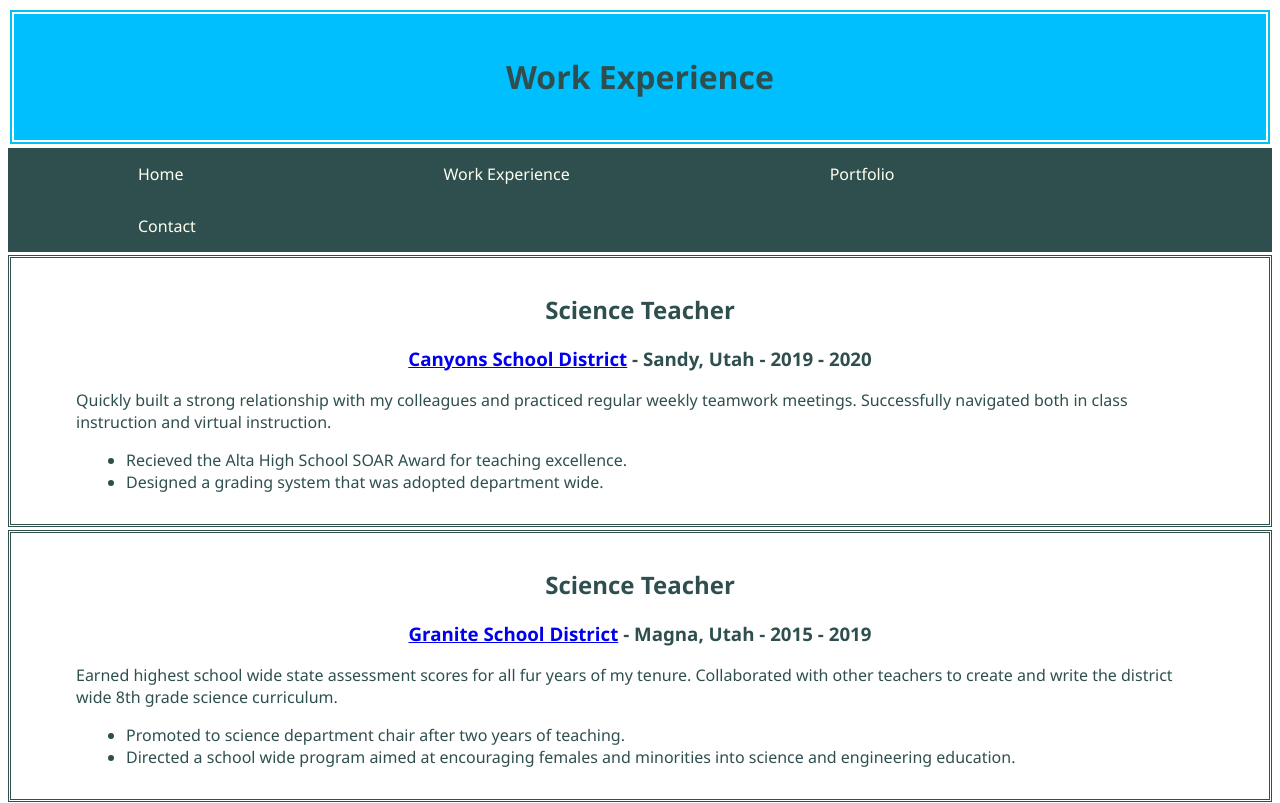
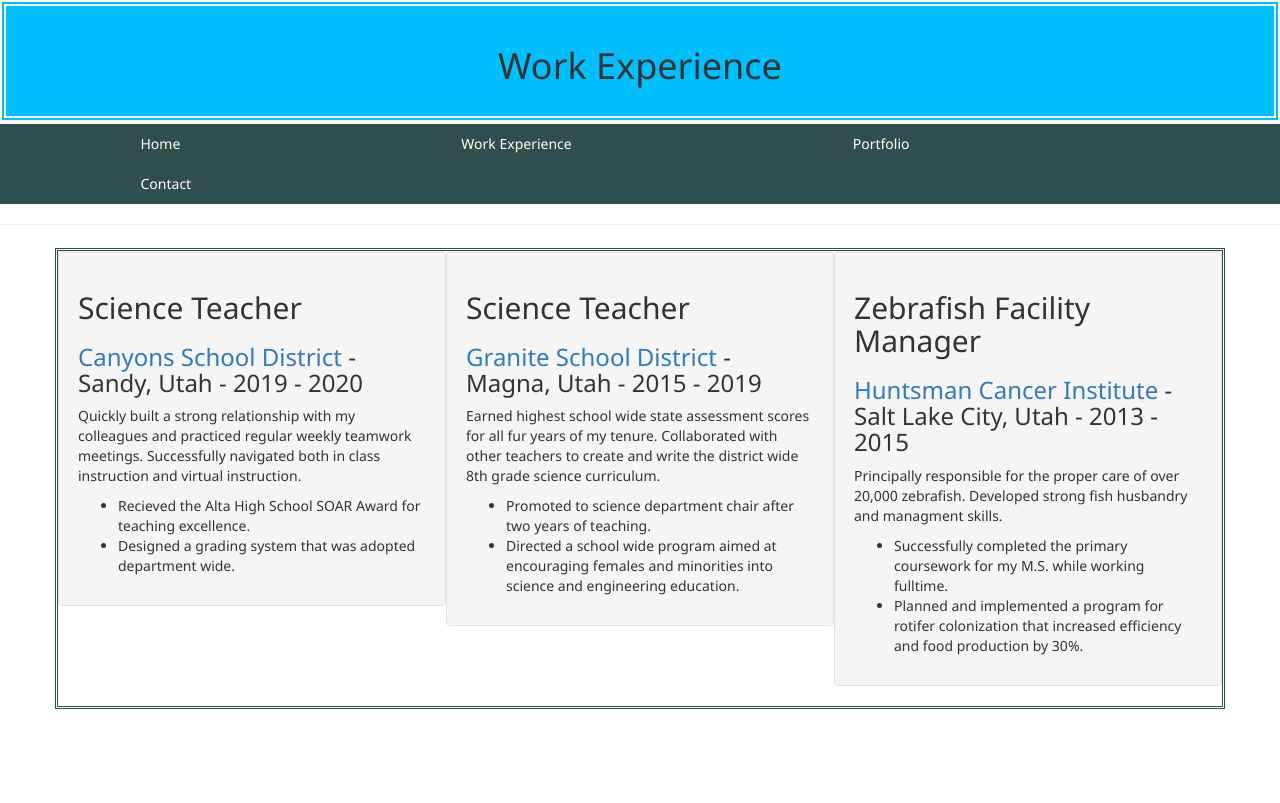
Before and after one commit to Teri-Ed/Project-1, a plain HTML site: page work.html in a window 1280 px wide. Shown: the top 803 px of the page. Drawn offline with nearby package versions, Linux system fonts and the light colour scheme.

Commit message:
Added Bootstrap grid to the work.html page.

```diff
--- a/css/mainstyle.css
+++ b/css/mainstyle.css
@@ -1,3 +1,7 @@
+body {
+    font-family: 'Segoe UI', Tahoma, Geneva, Verdana, sans-serif !important;
+    color: #2f4f4f;
+}
 header {
     margin-bottom: 2.5px;
     padding: 20px;
@@ -7,13 +11,7 @@ header {
     border-style: double
 }
 header > h1, h4 {
-    font-family: 'Segoe UI', Tahoma, Geneva, Verdana, sans-serif;
     text-align: center;
-    color: #2f4f4f;
-}
-body {
-    font-family: 'Segoe UI', Tahoma, Geneva, Verdana, sans-serif;
-    color: #2f4f4f;
 }
 .navigation {
     margin-top: 2.5px;
@@ -34,7 +32,7 @@ li.navlist a {
     color: #fffff0;
     text-align: center;
     text-size-adjust: double;
-    padding: 15px 130px;
+    padding: 10px 140.5px;
     text-decoration: none;
 }
 /* Change the link black on hover */
@@ -44,7 +42,7 @@ li.navlist a:hover {
 .row {
     margin-top: 2.5px;
     border-style: double;
-    border-color: #2f4f4f
+    border-color: #2f4f4f;
 }
 .columnleft {
     float: left;
@@ -75,22 +73,17 @@ section#carousel > figure.visible > img {
     position: relative;
     overflow: hidden;
 }
-.workexperience {
-    margin-top: 2.5px;
-    padding: 15px;
-    border-style: double;
-    border-color: #2f4f4f
+#summarytitle {
+    background-color: #fffff0;
 }
-.worktitle {
-    text-align: center;
+#summary {
+    background-color: #fffff0;
 }
-.workdescription {
-    padding-left: 50px;
-    padding-right: 50px;
+#educationtitle {
+    background-color: #fffff0;
 }
-.worklist {
-    padding-left: 100px;
-    padding-right: 100px;
+.education {
+    background-color: #fffff0;
 }
 .contactform {
     margin-top: 2.5px;
--- /dev/null
+++ b/css/removed.css
@@ -0,0 +1,17 @@
+.workexperience {
+    margin-top: 2.5px;
+    padding: 15px;
+    border-style: double;
+    border-color: #2f4f4f
+}
+.worktitle {
+    text-align: center;
+}
+.workdescription {
+    padding-left: 50px;
+    padding-right: 50px;
+}
+.worklist {
+    padding-left: 100px;
+    padding-right: 100px;
+}
--- a/work.html
+++ b/work.html
@@ -4,6 +4,10 @@
         <meta charset="UTF-8">
         <title>Project-1 Work Experience</title>
         <link rel="stylesheet" href="css/mainstyle.css">
+        <script type="text/javascript" src="js/script.js"></script>
+        <link rel="stylesheet" href="https://maxcdn.bootstrapcdn.com/bootstrap/3.3.6/css/bootstrap.min.css" />
+        <script type="text/javascript" src="https://ajax.googleapis.com/ajax/libs/jquery/1.11.3/jquery.min.js"></script>
+        <script type="text/javascript" src="https://maxcdn.bootstrapcdn.com/bootstrap/3.3.6/js/bootstrap.min.js"></script>
         <!--This is my work experience page for project-1.  This page is meant to be a personal resume style website.-->
     </head>
     <body>
@@ -18,8 +22,10 @@
                 <li class="navlist"><a href="contact.html" alt="Contact">Contact</a></li>
             </ul>
         </nav>
-        <div>
-            <section class="workexperience">
+        <hr/>
+        <div class="container">
+            <div class="row">
+                <section class="well col-md-4">
                     <h2 class="worktitle">Science Teacher</h2>
                     <h3 class="worktitle"><a href="https://www.canyonsdistrict.org/" title="CSD Main Page" target="_blank">Canyons School District</a> - Sandy, Utah - 2019 - 2020</h3>
                     <p class="workdescription">
@@ -31,7 +37,7 @@
                         </ul>
                     </p>
                 </section>
-            <section  class="workexperience">
+                <section   class="well col-md-4">
                     <h2 class="worktitle">Science Teacher</h2>
                     <h3 class="worktitle"><a href="https://www.graniteschools.org/" title="GSD Main Page" target="_blank">Granite School District</a> - Magna, Utah - 2015 - 2019</h3>
                     <p class="workdescription">
@@ -43,7 +49,7 @@
                         </ul>
                     </p>
                 </section>
-            <section class="workexperience">
+                <section  class="well col-md-4">
                     <h2 class="worktitle">Zebrafish Facility Manager</h2>
                     <h3 class="worktitle"><a href="https://healthcare.utah.edu/huntsmancancerinstitute/" title="HCI Main Page" target="_blank">Huntsman Cancer Institute</a> - Salt Lake City, Utah - 2013 - 2015</h3>
                     <p class="workdescription">
@@ -56,5 +62,6 @@
                     </p>
                 </section>
             </div>
+        </div>
     </body>
 </html>
```
Also changed, not shown: contact.html (+8 -4 lines), index.html (+5 -2 lines), web.html (+5 -1 lines). Lines whose indentation alone changed are shown as unchanged.
